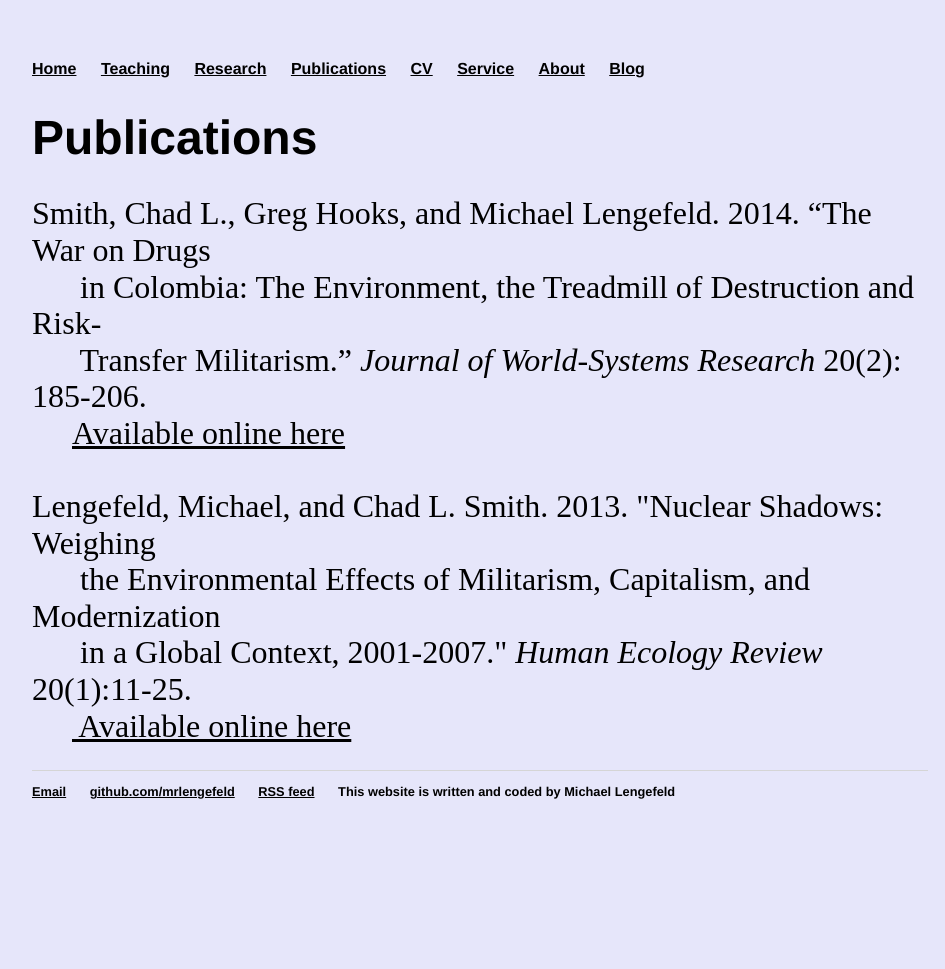
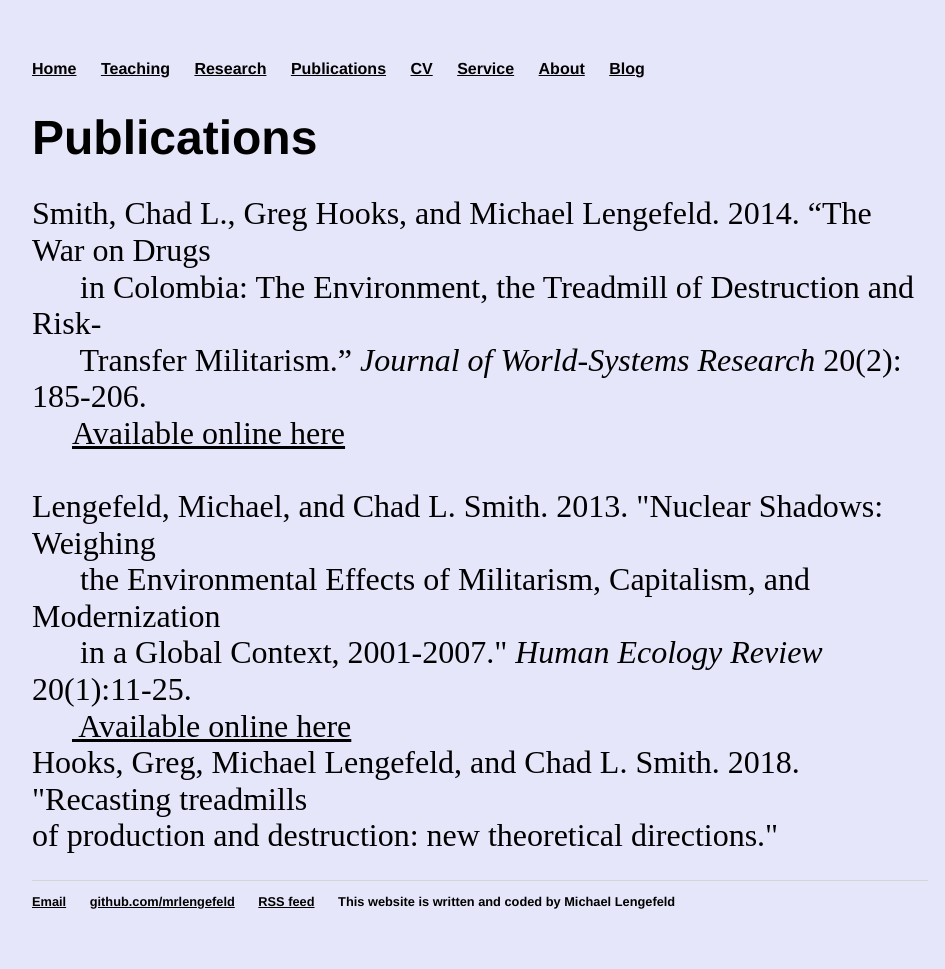
Before and after one commit to mrlengefeld/mrlengefeld.github.io, a Jekyll site: the page built from publications/index.html, in a window 1280 px wide. Shown: the whole page, without its empty margins (160-1105 px from the left). Built offline with Jekyll 4.4.1, drawn with Linux system fonts in a browser that asks for light colours; nearby versions of some CDN libraries; before the commit the page ends 900 px from its top, so only the background shows below that.

Commit message:
Update index.html

```diff
--- a/publications/index.html
+++ b/publications/index.html
@@ -22,4 +22,9 @@ Title: Publications
 		in a Global Context, 2001-2007." <i>Human Ecology Review</i> 20(1):11-25. <br>
 		&nbsp;&nbsp;&nbsp;&nbsp;&nbsp;<a href="https://www.jstor.org/stable/24707568">
 		Available online here</a><br>
+
+		Hooks, Greg, Michael Lengefeld, and Chad L. Smith. 2018. "Recasting treadmills<br>
+		of production and destruction: new theoretical directions."
+
+
 </font>
```
